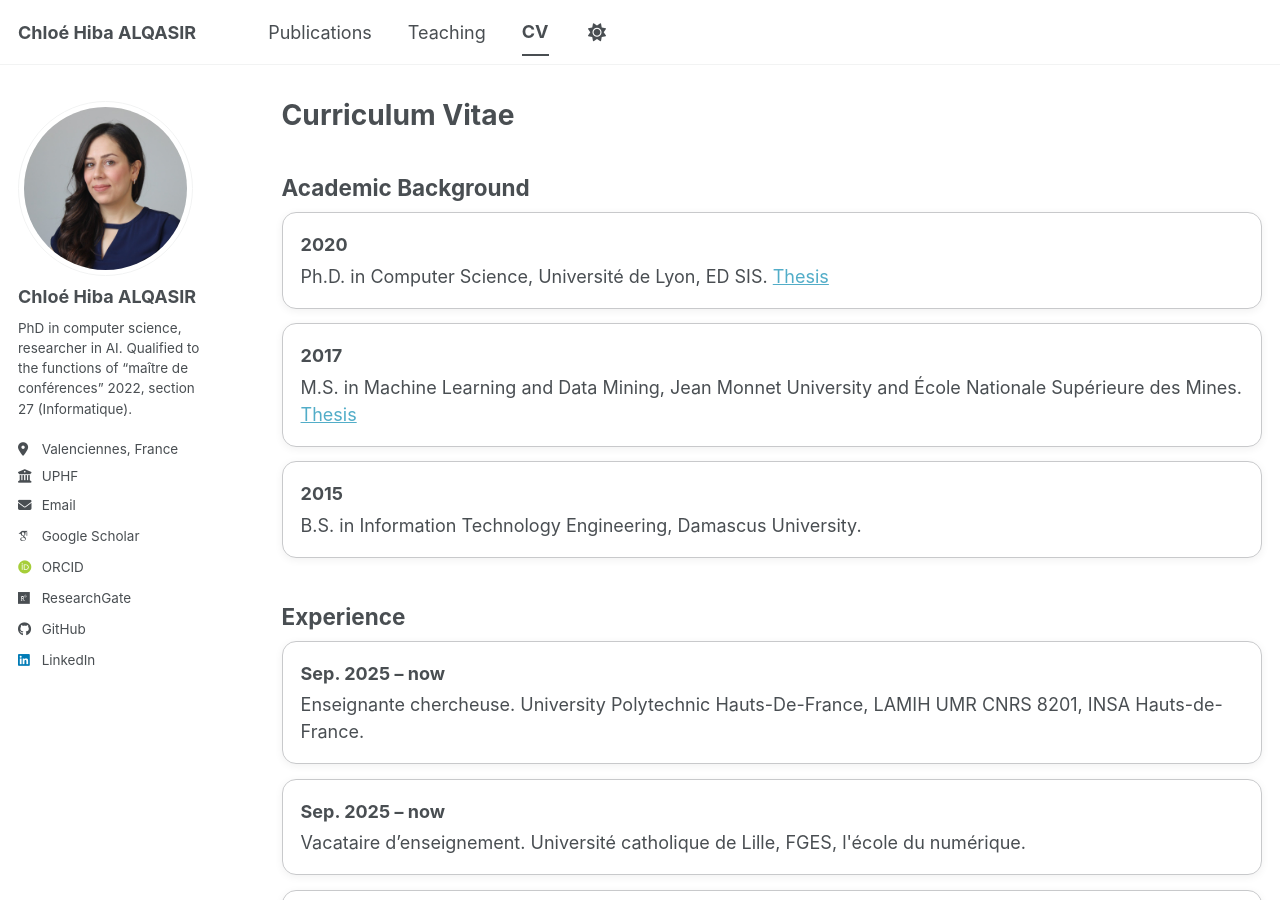
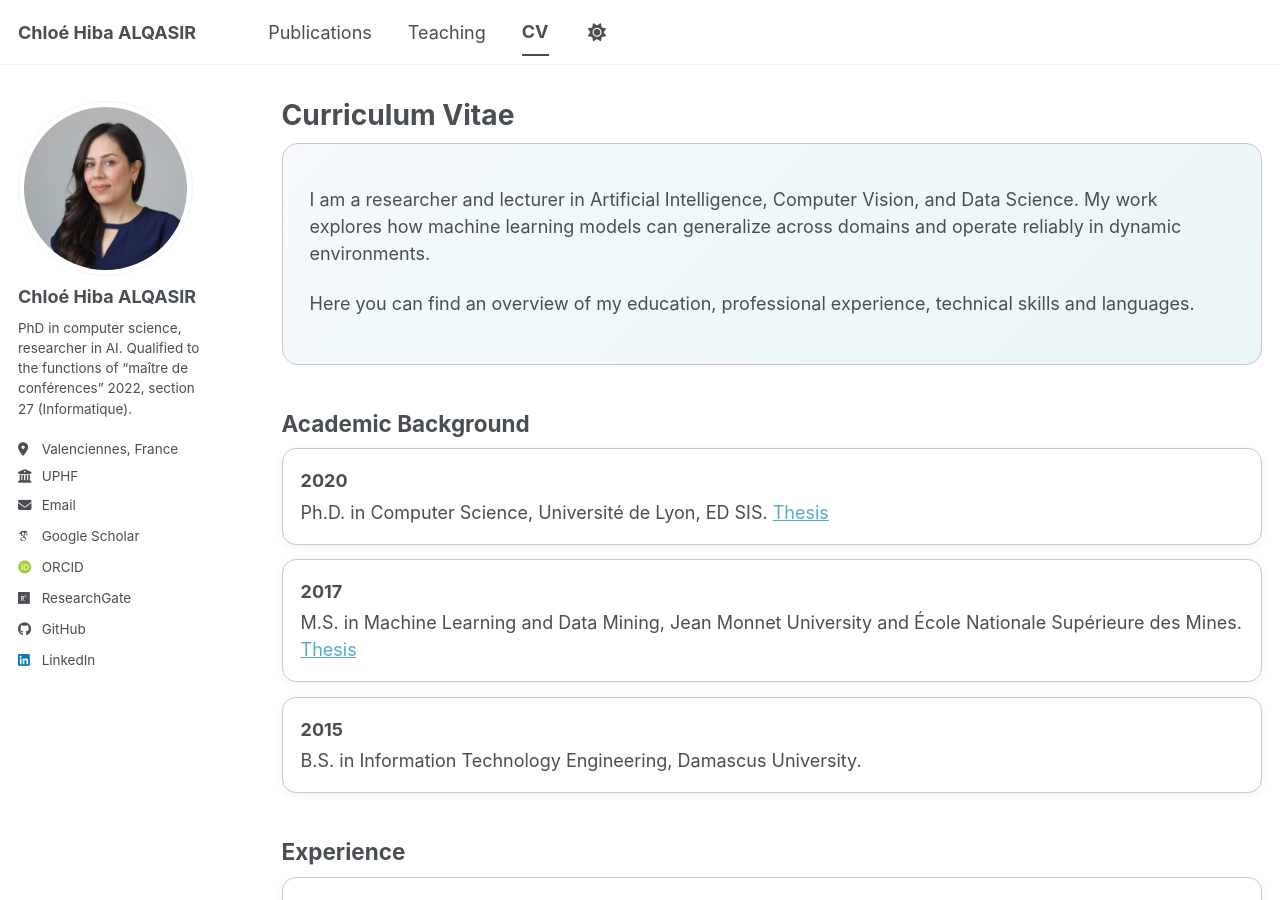
Before and after one commit to halqasir/halqasir.github.io, a Jekyll site: the page built from _pages/cv.html, in a window 1280 px wide and 900 px high. Built offline with Jekyll 4.4.1, drawn with Linux system fonts in a browser that asks for light colours; some web fonts are replaced; a script bundle is joined from its source files by our own code; library files that are not in the unit come from our copies.

Commit message:
may 2026 version

```diff
--- a/_pages/cv.html
+++ b/_pages/cv.html
@@ -9,7 +9,15 @@ redirect_from:
 
 {% include base_path %}
 
+<div class="cv-intro">
+  <p>
+    I am a researcher and lecturer in Artificial Intelligence, Computer Vision, and Data Science. My work explores how machine learning models can generalize across domains and operate reliably in dynamic environments.
+  </p>
 
+  <p>
+    Here you can find an overview of my education, professional experience, technical skills and languages.
+  </p>
+</div>
 
 <h2>Academic Background</h2>
 <div class="cv-timeline">
```
